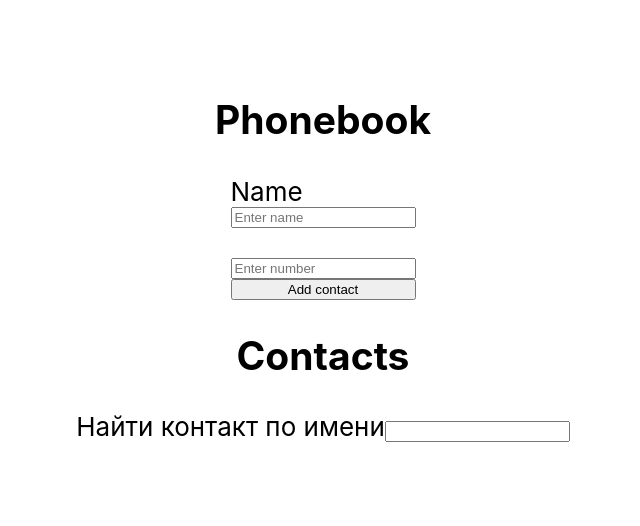
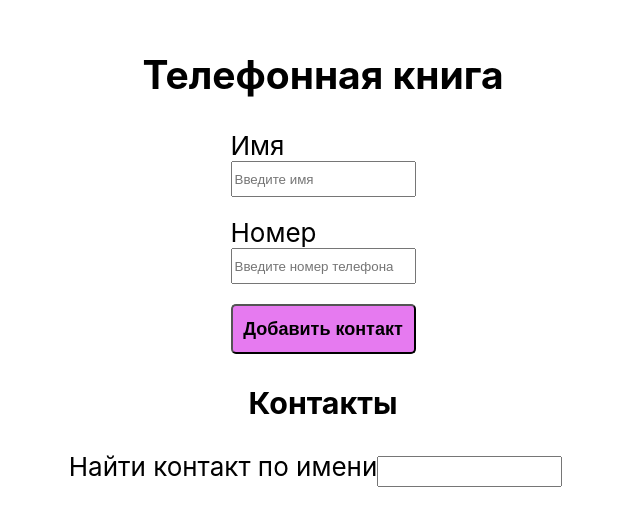
Before and after one commit to SvetlanaMerkurieva/goit-react-hw-02-phonebook, a React (Create React App) app: page / in a window 1280 px wide. Shown: the part 134-660 px from the top of the page, without its empty margins (317-957 px from the left). Built offline with nearby package versions, Linux system fonts and the light colour scheme.

Commit message:
Adds stayles

```diff
--- a/public/index.html
+++ b/public/index.html
@@ -1,5 +1,5 @@
 <!DOCTYPE html>
-<html lang="en">
+<html lang="ru">
   <head>
     <meta charset="utf-8" />
     <link rel="icon" href="%PUBLIC_URL%/favicon.ico" />
@@ -24,7 +24,7 @@
       work correctly both with client-side routing and a non-root public URL.
       Learn how to configure a non-root public URL by running `npm run build`.
     -->
-    <title>React App</title>
+    <title>Homework 2 part 2</title>
   </head>
   <body>
     <noscript>You need to enable JavaScript to run this app.</noscript>
--- a/src/components/App/App.jsx
+++ b/src/components/App/App.jsx
@@ -46,9 +46,9 @@ class App extends Component {
     return (
       <div className={s.app}>
         <header className={s.appHeader}>
-          <h2 className={s.title}>Phonebook</h2>
+          <h2 className={s.title}>Телефонная книга</h2>
           <ContactForm onSubmit={this.handleFormSubmit} />
-          <h2 className={s.title}>Contacts</h2>
+          <h3 className={s.title}>Контакты</h3>
           <Filter value={this.state.filter} onChange={this.changeFilter} />
           <ContactList
             contacts={visibleContacts}
--- a/src/components/ContactForm/ContactForm.jsx
+++ b/src/components/ContactForm/ContactForm.jsx
@@ -21,11 +21,12 @@ export class ContactForm extends Component {
     return (
       <section>
         <form className={s.form} onSubmit={this.handleSubmit}>
-          <label htmlFor="" className={s.text}>
-            Name
+          <label className={s.text}>
+            Имя
             <input
+              className={s.input}
               type="text"
-              placeholder="Enter name"
+              placeholder="Введите имя"
               name="name"
               value={this.state.name}
               pattern="^[a-zA-Zа-яА-Я]+(([' -][a-zA-Zа-яА-Я ])?[a-zA-Zа-яА-Я]*)*$"
@@ -34,19 +35,23 @@ export class ContactForm extends Component {
               onChange={this.handleInputChange}
             />
           </label>
-          <label>
+          <label className={s.text}>
+            Номер
             <input
+              className={s.input}
               type="tel"
               name="number"
               value={this.state.number}
-              placeholder="Enter number"
+              placeholder="Введите номер телефона"
               pattern="\+?\d{1,4}?[-.\s]?\(?\d{1,3}?\)?[-.\s]?\d{1,4}[-.\s]?\d{1,4}[-.\s]?\d{1,9}"
               title="Номер телефона должен состоять из цифр и может содержать пробелы, дефисы, круглые скобки и может начинаться с +."
               required
               onChange={this.handleInputChange}
             />
           </label>
-          <button type="submit">Add contact</button>
+          <button className={s.button} type="submit">
+            Добавить контакт
+          </button>
         </form>
       </section>
     );
--- a/src/components/ContactForm/ContactForm.module.css
+++ b/src/components/ContactForm/ContactForm.module.css
@@ -12,3 +12,13 @@
   margin-bottom: 20px;
   text-align: left;
 }
+.input {
+  height: 30px;
+}
+.button {
+  height: 50px;
+  background-color: rgb(230, 122, 240);
+  font-size: 18px;
+  font-weight: bold;
+  border-radius: 5px;
+}
--- a/src/components/Filter/Filter.jsx
+++ b/src/components/Filter/Filter.jsx
@@ -1,8 +1,15 @@
+import s from '../Filter/Filter.module.css';
+
 export const Filter = ({ value, onChange }) => {
   return (
     <label>
       Найти контакт по имени
-      <input type="text" value={value} onChange={onChange} />
+      <input
+        className={s.input}
+        type="text"
+        value={value}
+        onChange={onChange}
+      />
     </label>
   );
 };
--- a/src/components/Filter/Filter.module.css
+++ b/src/components/Filter/Filter.module.css
@@ -0,0 +1,4 @@
+.input {
+  margin-right: 15px;
+  height: 25px;
+}
```
